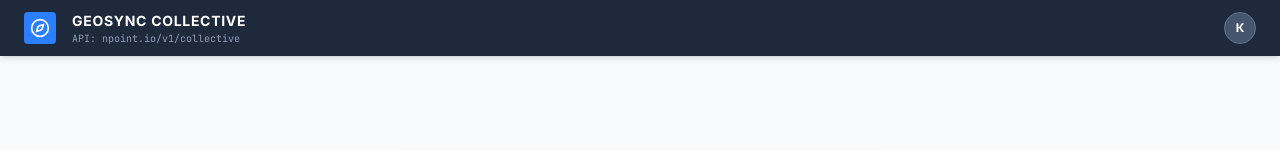
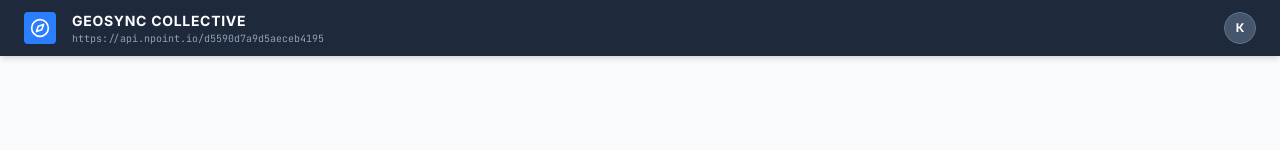
Before and after one commit to VITALIINATO/bg, a React (Vite) app: page / in a window 1280 px wide. Shown: the top 150 px of the page. Built offline with nearby package versions, Linux system fonts and the light colour scheme.

Commit message:
Update App.tsx

```diff
--- a/src/App.tsx
+++ b/src/App.tsx
@@ -577,7 +577,7 @@ export default function App() {
               GeoSync Collective
             </h1>
             <p className="text-[10px] text-slate-400 font-mono hidden sm:block">
-              {roomId ? `API: npoint.io/bin/${roomId.slice(0, 10)}` : 'API: npoint.io/v1/collective'}
+              {roomId ? `API: npoint.io/bin/${roomId.slice(0, 10)}` : 'https://api.npoint.io/d5590d7a9d5aeceb4195'}
             </p>
           </div>
         </div>
```
